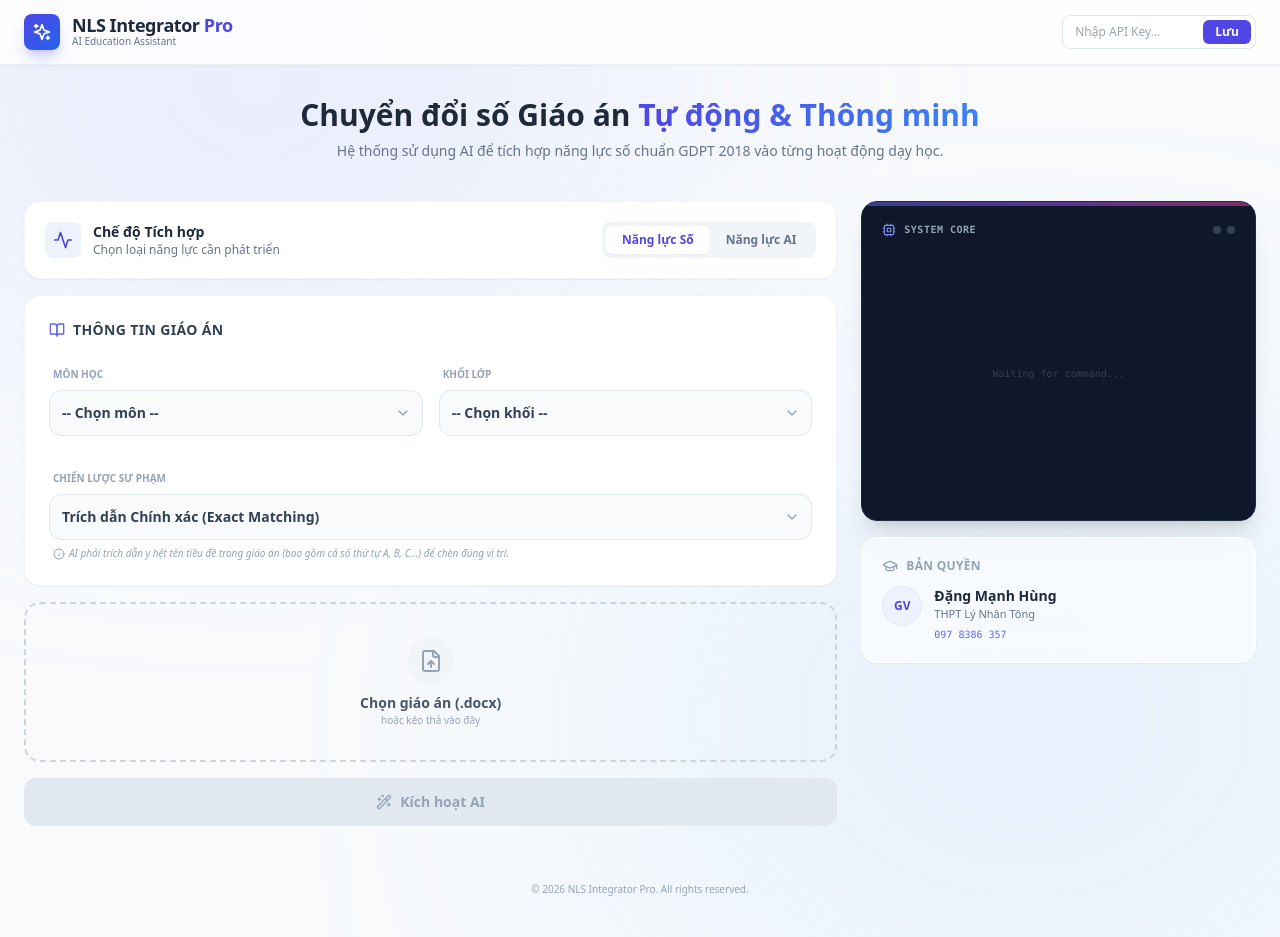
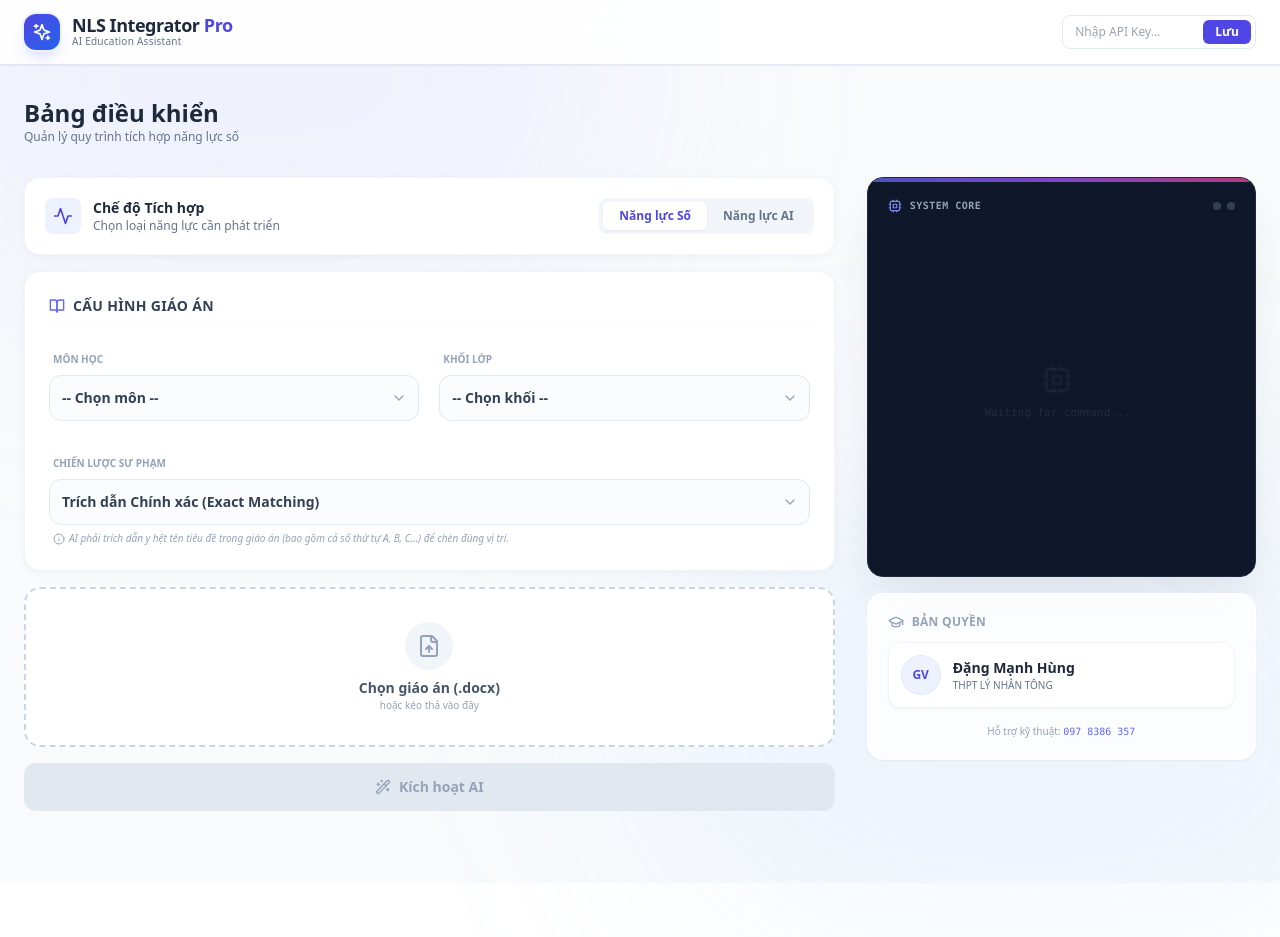
Before and after one commit to dmhungc3/nls-integrator-final-DMH, a React (Vite) app: page / in a window 1280 px wide. After the commit the page ends 883 px from the top, so only its background shows below. Built offline with nearby package versions, Linux system fonts and the light colour scheme.

Commit message:
Cap nhat noi dung moi

```diff
--- a/App.tsx
+++ b/App.tsx
@@ -2,8 +2,7 @@ import React, { useState, useEffect } from 'react';
 import {
   FileUp, Wand2, FileCheck, Download,
   BookOpen, GraduationCap, Sparkles, ChevronRight,
-  Smartphone, Zap, Layers, Cpu, Phone, Info, ShieldCheck, Key,
-  Activity, AlertCircle
+  Activity, Cpu, Info, ShieldCheck, Key, CheckCircle2
 } from 'lucide-react';
 import { AppState, SubjectType, GradeType, GeneratedNLSContent } from './types';
 import { extractTextFromDocx, createIntegrationTextPrompt, PEDAGOGY_MODELS } from './utils';
@@ -14,7 +13,7 @@ import SmartEditor from './components/SmartEditor';
 type IntegrationMode = 'NLS' | 'NAI';
 
 const App: React.FC = () => {
-  const APP_VERSION = "v3.0 PRO (Futuristic UI)";
+  const APP_VERSION = "v3.1 PRO (Sticky UI)";
 
   const [pedagogy, setPedagogy] = useState<string>('DEFAULT');
   const [state, setState] = useState<AppState>({
@@ -99,39 +98,36 @@ const App: React.FC = () => {
   };
 
   return (
-    <div className="min-h-screen bg-slate-50 font-sans text-slate-800 pb-10 overflow-x-hidden">
+    <div className="min-h-screen bg-slate-50 font-sans text-slate-800 pb-10 overflow-x-hidden selection:bg-indigo-100 selection:text-indigo-900">
 
       {/* Background Ambience */}
       <div className="fixed inset-0 z-0 pointer-events-none">
-        <div className="absolute top-[-20%] left-[-10%] w-[60%] h-[60%] rounded-full bg-indigo-300/20 blur-[150px]" />
-        <div className="absolute bottom-[-20%] right-[-10%] w-[60%] h-[60%] rounded-full bg-blue-300/20 blur-[150px]" />
+        <div className="absolute top-[-20%] left-[-10%] w-[60%] h-[60%] rounded-full bg-indigo-300/10 blur-[120px]" />
+        <div className="absolute bottom-[-20%] right-[-10%] w-[60%] h-[60%] rounded-full bg-blue-300/10 blur-[120px]" />
       </div>
 
       {/* HEADER */}
-      <header className="sticky top-0 z-50 bg-white/80 backdrop-blur-xl border-b border-slate-200/60 shadow-sm">
+      <header className="sticky top-0 z-50 bg-white/90 backdrop-blur-xl border-b border-slate-200 shadow-sm">
           <div className="max-w-7xl mx-auto px-6 h-16 flex items-center justify-between">
               <div className="flex items-center gap-3">
-                  <div className="w-9 h-9 bg-gradient-to-br from-indigo-600 to-blue-600 rounded-lg flex items-center justify-center text-white shadow-lg shadow-indigo-500/30">
+                  <div className="w-9 h-9 bg-gradient-to-br from-indigo-600 to-blue-600 rounded-xl flex items-center justify-center text-white shadow-lg shadow-indigo-500/20 ring-2 ring-indigo-50">
                       <Sparkles className="w-5 h-5" />
                   </div>
                   <div>
                       <h1 className="font-bold text-slate-800 text-lg tracking-tight leading-none">NLS Integrator <span className="text-indigo-600">Pro</span></h1>
-                      <p className="text-[10px] text-slate-500 font-medium">AI Education Assistant</p>
+                      <p className="text-[10px] text-slate-500 font-medium tracking-wide">AI Education Assistant</p>
                   </div>
               </div>
 
               <div className="flex items-center gap-3">
                   {isKeySaved ? (
-                      <div className="flex items-center gap-2 bg-emerald-50/80 px-3 py-1.5 rounded-full border border-emerald-100 shadow-sm">
-                          <span className="relative flex h-2 w-2">
-                            <span className="animate-ping absolute inline-flex h-full w-full rounded-full bg-emerald-400 opacity-75"></span>
-                            <span className="relative inline-flex rounded-full h-2 w-2 bg-emerald-500"></span>
-                          </span>
+                      <div className="flex items-center gap-2 bg-emerald-50 px-3 py-1.5 rounded-full border border-emerald-100 shadow-sm">
+                          <CheckCircle2 className="w-3.5 h-3.5 text-emerald-500" />
                           <span className="text-emerald-700 font-bold text-[11px]">Sẵn sàng</span>
                           <button onClick={handleEditKey} className="ml-1 text-[10px] text-slate-400 hover:text-indigo-600 underline">Đổi Key</button>
                       </div>
                   ) : (
-                      <div className="flex gap-2 bg-white/50 p-1 rounded-lg border border-slate-200">
+                      <div className="flex gap-2 bg-white p-1 rounded-lg border border-slate-200">
                         <input type="password" value={userApiKey} onChange={(e) => setUserApiKey(e.target.value)} placeholder="Nhập API Key..." className="text-xs px-2 outline-none w-32 bg-transparent" />
                         <button onClick={saveKeyToLocal} className="px-3 py-1 bg-indigo-600 text-white rounded-md text-xs font-bold hover:bg-indigo-700">Lưu</button>
                       </div>
@@ -142,22 +138,22 @@ const App: React.FC = () => {
 
       <main className="relative z-10 max-w-7xl mx-auto px-6 py-8">
 
-        {/* HERO SECTION */}
-        <div className="text-center mb-10">
-            <h2 className="text-3xl font-bold text-slate-800 mb-2">Chuyển đổi số Giáo án <span className="text-transparent bg-clip-text bg-gradient-to-r from-indigo-600 to-blue-500">Tự động & Thông minh</span></h2>
-            <p className="text-slate-500 text-sm max-w-2xl mx-auto">Hệ thống sử dụng AI để tích hợp năng lực số chuẩn GDPT 2018 vào từng hoạt động dạy học.</p>
+        {/* HERO */}
+        <div className="mb-8">
+            <h2 className="text-2xl font-bold text-slate-800">Bảng điều khiển</h2>
+            <p className="text-slate-500 text-xs">Quản lý quy trình tích hợp năng lực số</p>
         </div>
 
-        <div className="grid grid-cols-1 lg:grid-cols-12 gap-6 items-start">
+        <div className="grid grid-cols-1 lg:grid-cols-12 gap-8 items-start">
 
-          {/* LEFT: CONTROL CENTER (BENTO GRID STYLE) */}
-          <div className="lg:col-span-8 space-y-4">
+          {/* LEFT: CONTROL CENTER */}
+          <div className="lg:col-span-8 space-y-6">
 
             {state.step === 'upload' && (
               <div className="grid grid-cols-1 md:grid-cols-2 gap-4 animate-fade-in-up">
 
                   {/* Card 1: Chế độ */}
-                  <div className="col-span-1 md:col-span-2 bg-white rounded-2xl p-5 shadow-sm border border-slate-100 flex items-center justify-between">
+                  <div className="col-span-1 md:col-span-2 bg-white rounded-2xl p-5 shadow-[0_2px_8px_rgba(0,0,0,0.04)] border border-slate-100 flex items-center justify-between">
                       <div className="flex items-center gap-3">
                           <div className="p-2 bg-indigo-50 rounded-lg text-indigo-600"><Activity className="w-5 h-5" /></div>
                           <div>
@@ -171,18 +167,18 @@ const App: React.FC = () => {
                       </div>
                   </div>
 
-                  {/* Card 2: Thông tin chuyên môn (Grid Input) */}
-                  <div className="col-span-1 md:col-span-2 bg-white rounded-2xl p-6 shadow-sm border border-slate-100 space-y-5">
-                      <div className="flex items-center gap-2 mb-2">
+                  {/* Card 2: Thông tin chuyên môn */}
+                  <div className="col-span-1 md:col-span-2 bg-white rounded-2xl p-6 shadow-[0_2px_8px_rgba(0,0,0,0.04)] border border-slate-100 space-y-5">
+                      <div className="flex items-center gap-2 mb-2 border-b border-slate-50 pb-2">
                           <BookOpen className="w-4 h-4 text-indigo-500" />
-                          <span className="text-sm font-bold text-slate-700 uppercase tracking-wide">Thông tin Giáo án</span>
+                          <span className="text-sm font-bold text-slate-700 uppercase tracking-wide">Cấu hình Giáo án</span>
                       </div>
 
-                      <div className="grid grid-cols-2 gap-4">
+                      <div className="grid grid-cols-2 gap-5">
                           <div className="space-y-1.5">
                               <label className="text-[10px] font-bold text-slate-400 uppercase ml-1">Môn học</label>
                               <div className="relative group">
-                                <select className="w-full p-3 rounded-xl border border-slate-200 bg-slate-50 text-sm font-semibold text-slate-700 outline-none focus:border-indigo-500 focus:ring-2 focus:ring-indigo-500/20 transition-all appearance-none cursor-pointer" value={state.subject} onChange={(e) => setState(prev => ({...prev, subject: e.target.value as SubjectType}))}>
+                                <select className="w-full p-3 rounded-xl border border-slate-200 bg-slate-50/50 text-sm font-semibold text-slate-700 outline-none focus:border-indigo-500 focus:ring-2 focus:ring-indigo-500/20 transition-all appearance-none cursor-pointer hover:bg-white" value={state.subject} onChange={(e) => setState(prev => ({...prev, subject: e.target.value as SubjectType}))}>
                                     <option value="">-- Chọn môn --</option>
                                     <optgroup label="Môn Bắt buộc">
                                         <option value="Toán">Toán học</option>
@@ -213,7 +209,7 @@ const App: React.FC = () => {
                           <div className="space-y-1.5">
                               <label className="text-[10px] font-bold text-slate-400 uppercase ml-1">Khối lớp</label>
                               <div className="relative group">
-                                <select className="w-full p-3 rounded-xl border border-slate-200 bg-slate-50 text-sm font-semibold text-slate-700 outline-none focus:border-indigo-500 focus:ring-2 focus:ring-indigo-500/20 transition-all appearance-none cursor-pointer" value={state.grade} onChange={(e) => setState(prev => ({...prev, grade: e.target.value as GradeType}))}>
+                                <select className="w-full p-3 rounded-xl border border-slate-200 bg-slate-50/50 text-sm font-semibold text-slate-700 outline-none focus:border-indigo-500 focus:ring-2 focus:ring-indigo-500/20 transition-all appearance-none cursor-pointer hover:bg-white" value={state.grade} onChange={(e) => setState(prev => ({...prev, grade: e.target.value as GradeType}))}>
                                     <option value="">-- Chọn khối --</option>
                                     <optgroup label="Trung học Phổ thông">
                                         <option value="Lớp 10">Lớp 10</option>
@@ -235,7 +231,7 @@ const App: React.FC = () => {
                       <div className="space-y-1.5 pt-2">
                           <label className="text-[10px] font-bold text-slate-400 uppercase ml-1">Chiến lược Sư phạm</label>
                           <div className="relative group">
-                            <select className="w-full p-3 rounded-xl border border-slate-200 bg-slate-50 text-sm font-semibold text-slate-700 outline-none focus:border-indigo-500 focus:ring-2 focus:ring-indigo-500/20 transition-all appearance-none cursor-pointer" value={pedagogy} onChange={(e) => setPedagogy(e.target.value)}>
+                            <select className="w-full p-3 rounded-xl border border-slate-200 bg-slate-50/50 text-sm font-semibold text-slate-700 outline-none focus:border-indigo-500 focus:ring-2 focus:ring-indigo-500/20 transition-all appearance-none cursor-pointer hover:bg-white" value={pedagogy} onChange={(e) => setPedagogy(e.target.value)}>
                                 {Object.entries(PEDAGOGY_MODELS).map(([key, value]) => (
                                     <option key={key} value={key}>{value.name}</option>
                                 ))}
@@ -248,17 +244,17 @@ const App: React.FC = () => {
 
                   {/* Card 3: Upload & Action */}
                   <div className="col-span-1 md:col-span-2">
-                      <label className={`relative flex flex-col items-center justify-center w-full h-40 rounded-2xl border-2 border-dashed transition-all cursor-pointer overflow-hidden group ${state.file ? 'border-indigo-500 bg-indigo-50/30' : 'border-slate-300 hover:border-indigo-400 hover:bg-white'}`}>
+                      <label className={`relative flex flex-col items-center justify-center w-full h-40 rounded-2xl border-2 border-dashed transition-all cursor-pointer overflow-hidden group bg-white ${state.file ? 'border-indigo-500 bg-indigo-50/10' : 'border-slate-300 hover:border-indigo-400 hover:bg-indigo-50/5'}`}>
                           <div className="flex flex-col items-center justify-center text-center z-10 transition-transform duration-300 group-hover:scale-105">
                               {state.file ? (
                                   <>
                                     <div className="w-12 h-12 bg-indigo-100 text-indigo-600 rounded-full flex items-center justify-center mb-2 shadow-sm"><FileCheck className="w-6 h-6" /></div>
                                     <p className="font-bold text-indigo-900 text-sm">{state.file.name}</p>
-                                    <p className="text-[10px] text-indigo-500">Sẵn sàng xử lý</p>
+                                    <p className="text-[10px] text-indigo-500 font-medium">Sẵn sàng xử lý</p>
                                   </>
                               ) : (
                                   <>
-                                    <div className="w-12 h-12 bg-slate-100 text-slate-400 rounded-full flex items-center justify-center mb-2 group-hover:bg-indigo-50 group-hover:text-indigo-500"><FileUp className="w-6 h-6" /></div>
+                                    <div className="w-12 h-12 bg-slate-100 text-slate-400 rounded-full flex items-center justify-center mb-2 group-hover:bg-indigo-50 group-hover:text-indigo-500 transition-colors"><FileUp className="w-6 h-6" /></div>
                                     <p className="font-bold text-slate-600 text-sm">Chọn giáo án (.docx)</p>
                                     <p className="text-[10px] text-slate-400">hoặc kéo thả vào đây</p>
                                   </>
@@ -270,43 +266,44 @@ const App: React.FC = () => {
                       <button
                         disabled={!state.file || state.isProcessing}
                         onClick={handleAnalyze}
-                        className={`mt-4 w-full py-3.5 rounded-xl font-bold text-sm flex items-center justify-center gap-2 transition-all shadow-lg active:scale-[0.98] ${
+                        className={`mt-4 w-full py-3.5 rounded-xl font-bold text-sm flex items-center justify-center gap-2 transition-all shadow-lg shadow-indigo-200/50 active:scale-[0.98] ${
                             !state.file || state.isProcessing
                             ? 'bg-slate-200 text-slate-400 cursor-not-allowed shadow-none'
-                            : 'bg-gradient-to-r from-indigo-600 to-blue-600 text-white hover:shadow-indigo-500/30'
+                            : 'bg-gradient-to-r from-indigo-600 to-blue-600 text-white hover:shadow-indigo-500/40 hover:-translate-y-0.5'
                         }`}
                       >
-                        {state.isProcessing ? (<><div className="w-4 h-4 border-2 border-white/30 border-t-white rounded-full animate-spin" /> Đang xử lý...</>) : (<><Wand2 className="w-4 h-4" /> Kích hoạt AI</>)}
+                        {state.isProcessing ? (<><div className="w-4 h-4 border-2 border-white/30 border-t-white rounded-full animate-spin" /> Đang thiết kế...</>) : (<><Wand2 className="w-4 h-4" /> Kích hoạt AI</>)}
                       </button>
                   </div>
               </div>
             )}
 
-            {/* Smart Editor & Result Steps */}
+            {/* Smart Editor */}
             {state.step === 'review' && state.generatedContent && (
                <SmartEditor initialContent={state.generatedContent} onConfirm={handleFinalizeAndDownload} onCancel={() => setState(prev => ({ ...prev, step: 'upload', generatedContent: null }))} />
             )}
 
+            {/* Result */}
             {state.step === 'done' && state.result && (
-              <div className="bg-white rounded-2xl p-8 shadow-xl shadow-green-500/10 border border-green-100 text-center animate-fade-in-up">
-                  <div className="w-20 h-20 bg-green-50 text-green-500 rounded-full flex items-center justify-center mb-4 mx-auto ring-8 ring-green-50/50"><Sparkles className="w-10 h-10" /></div>
+              <div className="bg-white rounded-2xl p-8 shadow-xl shadow-emerald-500/10 border border-emerald-100 text-center animate-fade-in-up">
+                  <div className="w-20 h-20 bg-emerald-50 text-emerald-500 rounded-full flex items-center justify-center mb-4 mx-auto ring-8 ring-emerald-50/50"><Sparkles className="w-10 h-10" /></div>
                   <h3 className="text-2xl font-bold text-slate-800 mb-2">Thành công!</h3>
                   <p className="text-slate-500 mb-6 text-sm">Giáo án đã được tích hợp năng lực {mode === 'NAI' ? 'AI' : 'Số'} chuẩn GDPT 2018.</p>
 
                   <div className="flex justify-center gap-3">
                       <button onClick={() => setState(prev => ({ ...prev, step: 'upload', result: null, generatedContent: null }))} className="px-5 py-2.5 rounded-lg font-bold text-sm text-slate-600 hover:bg-slate-50 border border-slate-200">Làm lại</button>
-                      <button onClick={() => { if (state.result) { const url = URL.createObjectURL(state.result.blob); const a = document.createElement('a'); a.href = url; a.download = state.result.fileName; a.click(); } }} className="px-6 py-2.5 bg-green-600 text-white rounded-lg font-bold text-sm flex items-center gap-2 hover:bg-green-700 shadow-lg shadow-green-200"><Download className="w-4 h-4" /> Tải về ngay</button>
+                      <button onClick={() => { if (state.result) { const url = URL.createObjectURL(state.result.blob); const a = document.createElement('a'); a.href = url; a.download = state.result.fileName; a.click(); } }} className="px-6 py-2.5 bg-emerald-600 text-white rounded-lg font-bold text-sm flex items-center gap-2 hover:bg-emerald-700 shadow-lg shadow-emerald-200 hover:-translate-y-0.5 transition-all"><Download className="w-4 h-4" /> Tải về ngay</button>
                   </div>
               </div>
             )}
           </div>
 
-          {/* RIGHT: LIVE TERMINAL & INFO (COMPACT STYLE) */}
-          <div className="lg:col-span-4 space-y-4">
+          {/* RIGHT: LIVE TERMINAL & INFO (STICKY) */}
+          <div className="lg:col-span-4 space-y-4 lg:sticky lg:top-24">
              {/* Terminal */}
-             <div className="bg-slate-900 rounded-2xl p-5 shadow-xl shadow-slate-900/10 border border-slate-800 flex flex-col h-[320px] relative overflow-hidden group">
-                <div className="absolute top-0 left-0 w-full h-1 bg-gradient-to-r from-indigo-500 via-purple-500 to-pink-500 opacity-50"></div>
-                <div className="flex items-center justify-between mb-3">
+             <div className="bg-[#0f172a] rounded-2xl p-5 shadow-2xl shadow-slate-900/10 border border-slate-800 flex flex-col h-[400px] relative overflow-hidden group">
+                <div className="absolute top-0 left-0 w-full h-1 bg-gradient-to-r from-indigo-500 via-purple-500 to-pink-500 opacity-75"></div>
+                <div className="flex items-center justify-between mb-4">
                     <div className="flex items-center gap-2">
                        <Cpu className="w-3.5 h-3.5 text-indigo-400" />
                        <span className="text-slate-400 text-[10px] font-bold uppercase tracking-wider font-mono">System Core</span>
@@ -314,16 +311,17 @@ const App: React.FC = () => {
                     <div className="flex gap-1.5"><div className="w-2 h-2 rounded-full bg-slate-700"></div><div className="w-2 h-2 rounded-full bg-slate-700"></div></div>
                 </div>
 
-                <div className="flex-1 overflow-y-auto custom-scrollbar space-y-2 font-mono text-[10px] leading-relaxed">
+                <div className="flex-1 overflow-y-auto custom-scrollbar space-y-3 font-mono text-[11px] leading-relaxed pr-2">
                    {state.logs.length === 0 ? (
-                     <div className="h-full flex flex-col items-center justify-center text-slate-700">
+                     <div className="h-full flex flex-col items-center justify-center text-slate-700/50">
+                        <Cpu className="w-8 h-8 mb-2 opacity-50" />
                         <p>Waiting for command...</p>
                      </div>
                    ) : (
                      state.logs.map((log, i) => (
                        <div key={i} className="flex gap-2 animate-fade-in-left">
-                         <span className="text-slate-600 shrink-0">➜</span>
-                         <span className={`${log.includes("❌") ? "text-rose-400" : log.includes("✓") ? "text-emerald-400" : "text-indigo-200"}`}>
+                         <span className="text-slate-600 shrink-0 select-none">➜</span>
+                         <span className={`${log.includes("❌") ? "text-rose-400 font-bold" : log.includes("✓") ? "text-emerald-400 font-bold" : log.includes("🚀") ? "text-amber-400 font-bold" : "text-indigo-200"}`}>
                            {log.replace("✓ ", "").replace("🚀 ", "")}
                          </span>
                        </div>
@@ -334,28 +332,28 @@ const App: React.FC = () => {
              </div>
 
              {/* Info Card */}
-             <div className="bg-white/60 backdrop-blur-md rounded-2xl p-5 shadow-sm border border-white flex-1">
-                <h4 className="font-bold text-xs text-slate-400 uppercase tracking-wide mb-3 flex items-center gap-2"><GraduationCap className="w-4 h-4" /> Bản quyền</h4>
-                <div className="flex items-start gap-3">
+             <div className="bg-white/80 backdrop-blur-md rounded-2xl p-5 shadow-sm border border-white flex flex-col gap-3">
+                <h4 className="font-bold text-xs text-slate-400 uppercase tracking-wide flex items-center gap-2"><GraduationCap className="w-4 h-4" /> Bản quyền</h4>
+                <div className="flex items-center gap-3 p-3 bg-white rounded-xl border border-slate-100 shadow-sm">
                    <div className="w-10 h-10 rounded-full bg-indigo-50 flex items-center justify-center text-indigo-600 font-bold text-xs border border-indigo-100">GV</div>
                    <div>
                       <p className="text-sm font-bold text-slate-800">Đặng Mạnh Hùng</p>
-                      <p className="text-[11px] text-slate-500">THPT Lý Nhân Tông</p>
-                      <p className="text-[10px] text-indigo-500 mt-1 font-mono">097 8386 357</p>
+                      <p className="text-[10px] text-slate-500 uppercase font-medium">THPT Lý Nhân Tông</p>
                    </div>
+                </div>
+                <div className="text-center pt-1">
+                   <p className="text-[10px] text-slate-400">Hỗ trợ kỹ thuật: <span className="text-indigo-500 font-mono font-medium">097 8386 357</span></p>
                 </div>
              </div>
           </div>
         </div>
       </main>
 
-      <footer className="text-center mt-auto pt-6">
-          <p className="text-[10px] text-slate-400 font-medium">© 2026 NLS Integrator Pro. All rights reserved.</p>
-      </footer>
-
       <style>{`
         @keyframes fadeInUp { from { opacity: 0; transform: translateY(10px); } to { opacity: 1; transform: translateY(0); } }
+        @keyframes fadeInLeft { from { opacity: 0; transform: translateX(-5px); } to { opacity: 1; transform: translateX(0); } }
         .animate-fade-in-up { animation: fadeInUp 0.4s ease-out forwards; }
+        .animate-fade-in-left { animation: fadeInLeft 0.3s ease-out forwards; }
         .custom-scrollbar::-webkit-scrollbar { width: 3px; }
         .custom-scrollbar::-webkit-scrollbar-track { background: transparent; }
         .custom-scrollbar::-webkit-scrollbar-thumb { background-color: #334155; border-radius: 10px; }
```
